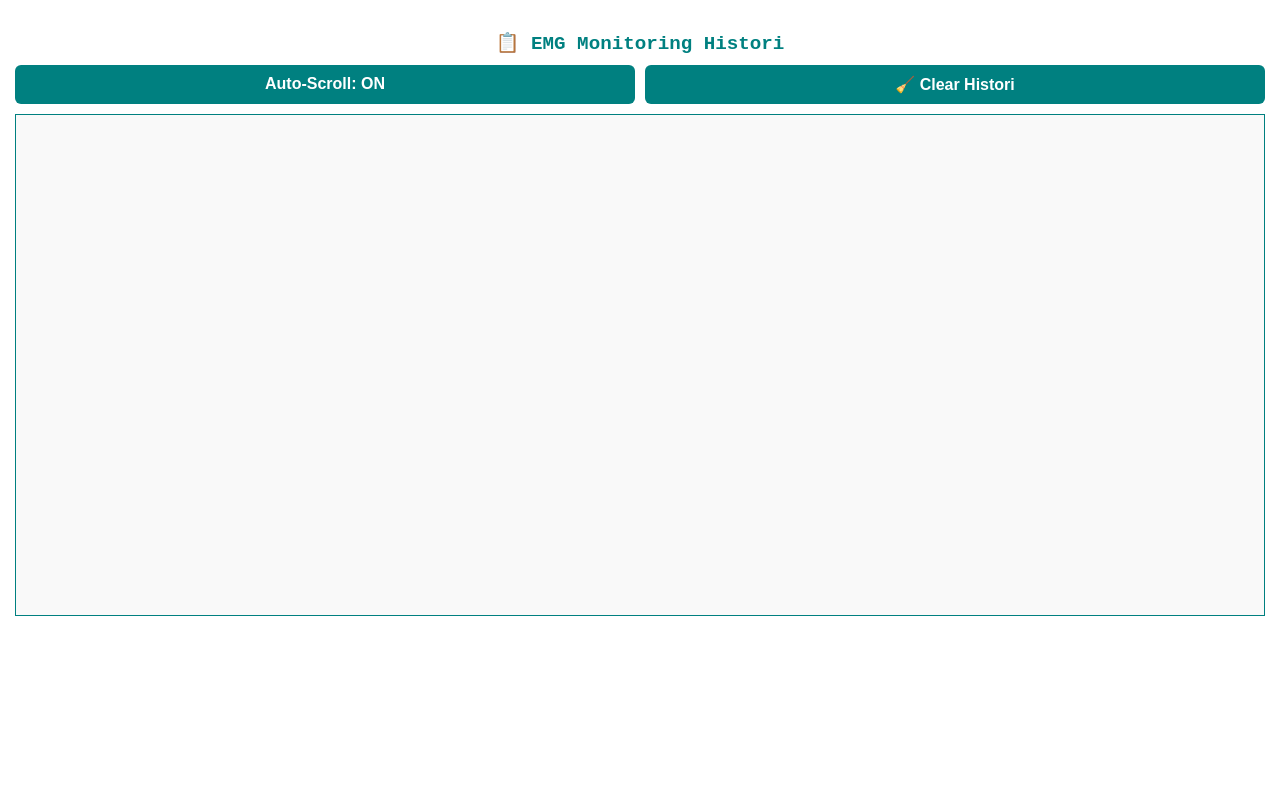
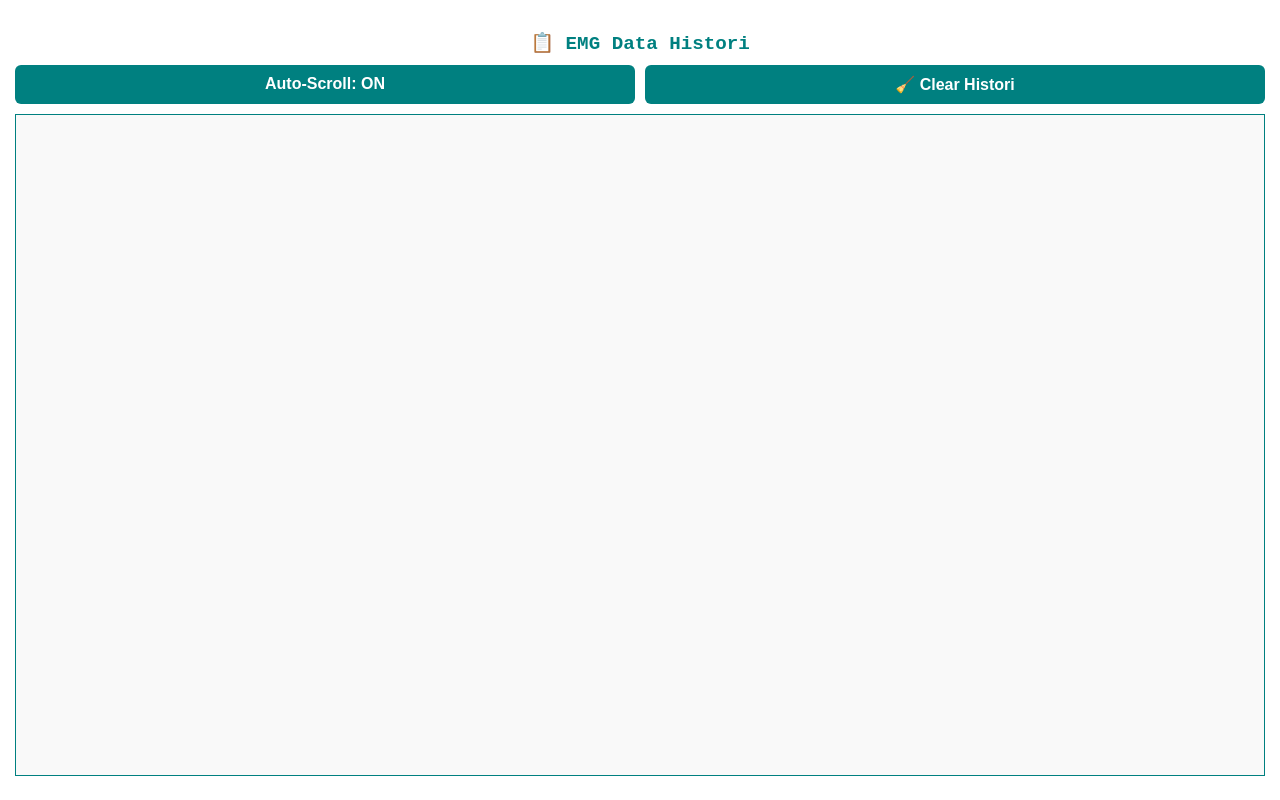
Before and after one commit to afid23/textbox, a plain HTML site: page index.html in a window 1280 px wide. Drawn offline with Linux system fonts and the light colour scheme; no server answers.

Commit message:
Update index.html

```diff
--- a/index.html
+++ b/index.html
@@ -48,7 +48,7 @@
     #output {
       border: 1px solid #008080;
       padding: 10px;
-      height: 60vh;
+      height: 80vh;
       overflow-y: scroll;
       white-space: pre-wrap;
       background-color: #f9f9f9;
@@ -57,7 +57,7 @@
   </style>
 </head>
 <body>
-  <h2>📋 EMG Monitoring Histori</h2>
+  <h2>📋 EMG Data Histori</h2>
   <div id="button-container">
     <button id="toggleButton">Auto-Scroll: ON</button>
     <button id="clearButton">🧹 Clear Histori</button>
```
